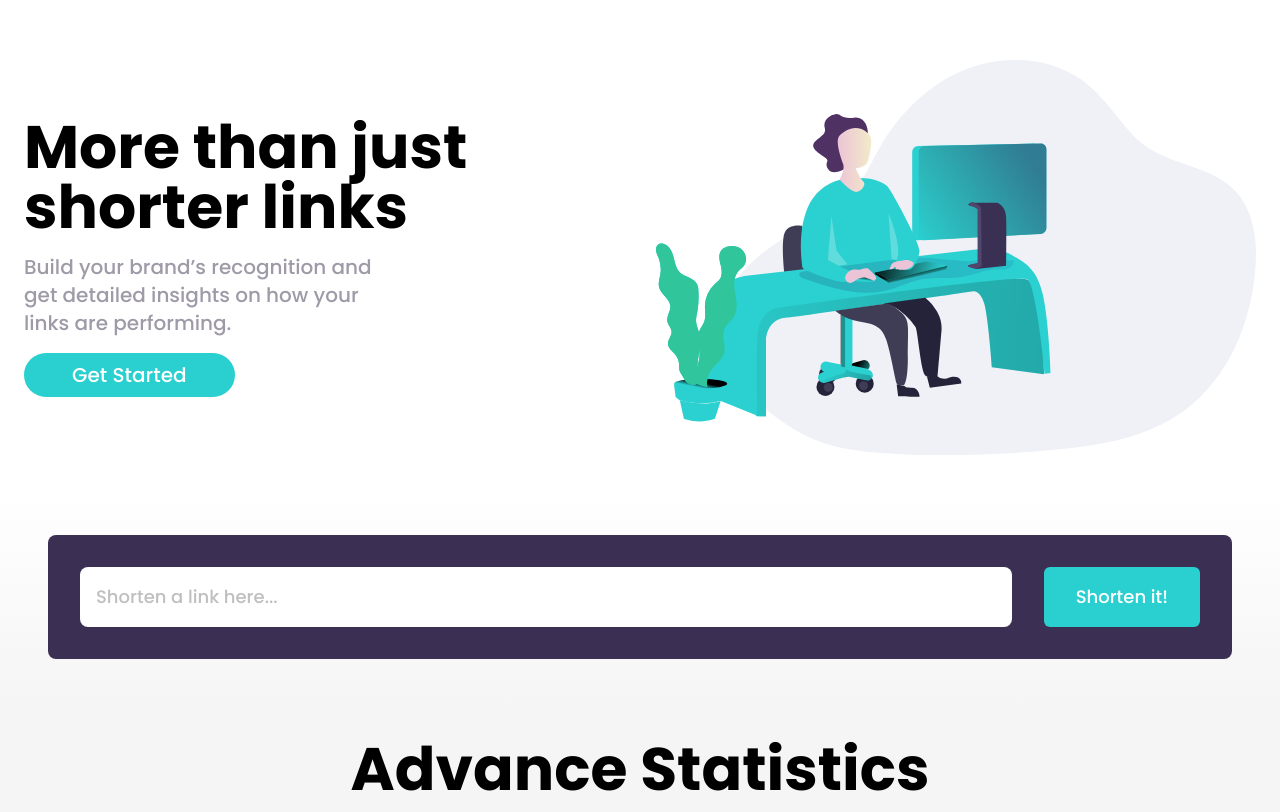
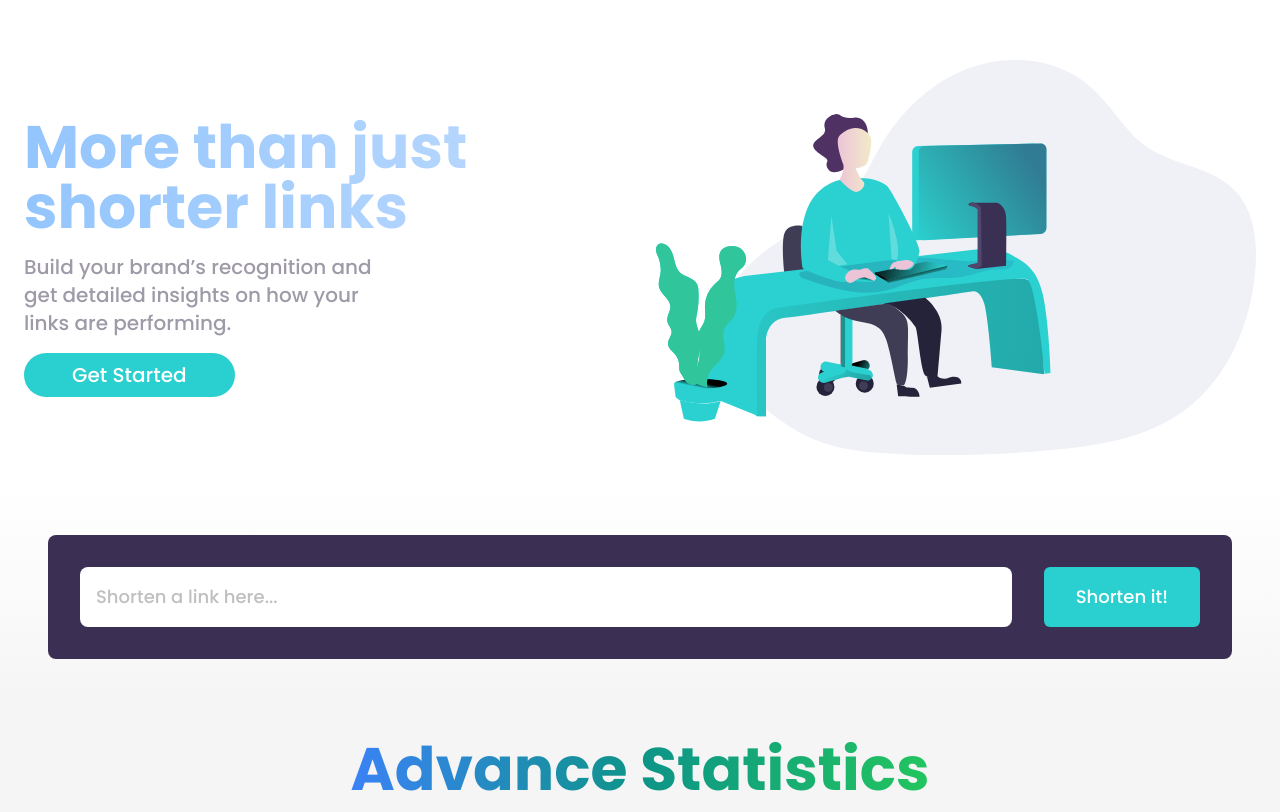
Before and after one commit to Pulkit-s21/url_shortner, a website built with Vite: page index.html in a window 1280 px wide. Shown: the part 80-892 px from the top of the page. Built offline with nearby package versions, Linux system fonts and the light colour scheme; what tw-elements would draw is missing.

Commit message:
minor changes

```diff
--- a/index.html
+++ b/index.html
@@ -177,6 +177,9 @@
             ">
 
               <h2 class="
+              bg-gradient-to-r from-blue-300 to-blue-200
+              text-transparent
+              bg-clip-text
               text-center
               text-4xl
               font-bold
@@ -252,6 +255,7 @@
               p-4
               rounded-lg
               lg:text-lg
+              outline-none
               placeholder-neutral-300
               " placeholder="Shorten a link here..." required>
 
@@ -307,7 +311,11 @@
             gap-4
             ">
 
+            <!-- saw this from tailwindlabs utube to get the text gradient from bg-gradient and bg-clip-text -->
               <h2 class="
+              bg-gradient-to-r from-blue-500 via-teal-600 to-green-500
+              text-transparent
+              bg-clip-text
               text-center
               text-4xl
               md:text-5xl
```
